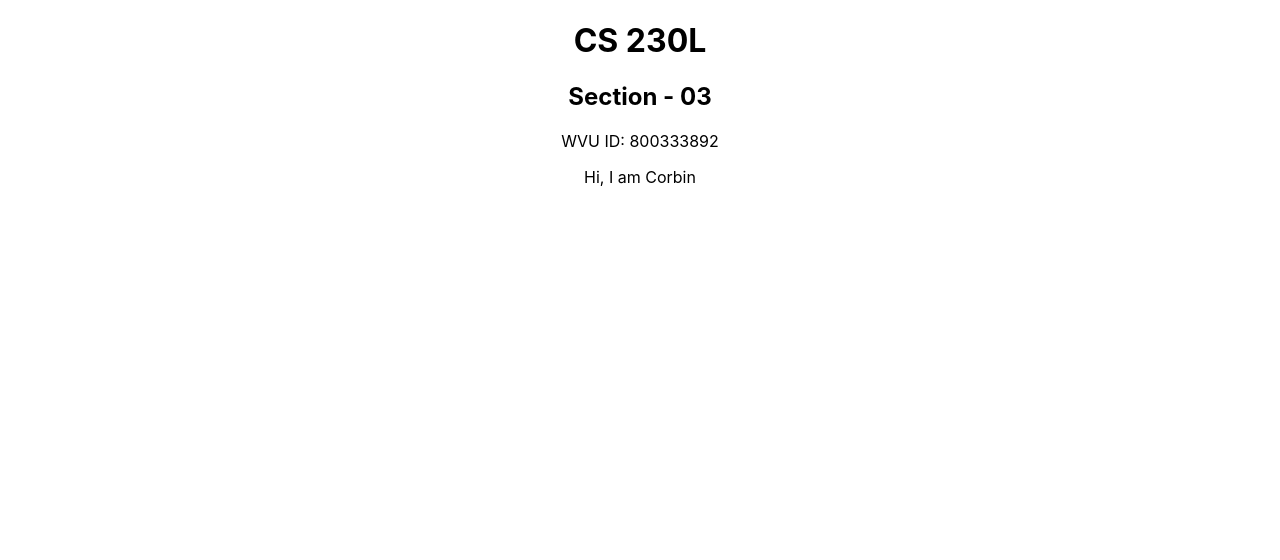
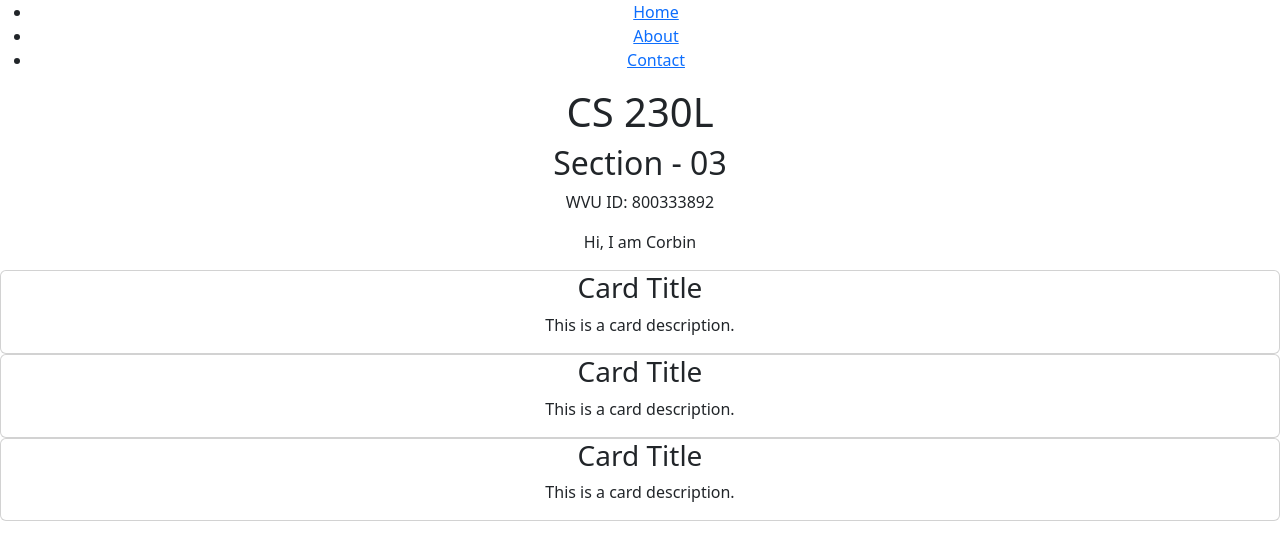
Before and after one commit to cwm00004/CSLab, a React (Create React App) app: page / in a window 1280 px wide. Shown: the top 560 px of the page. Built offline with nearby package versions, Linux system fonts and the light colour scheme.

Commit message:
attempt 1

```diff
--- a/package.json
+++ b/package.json
@@ -6,6 +6,7 @@
     "@testing-library/jest-dom": "^5.17.0",
     "@testing-library/react": "^13.4.0",
     "@testing-library/user-event": "^13.5.0",
+    "bootstrap": "^5.3.2",
     "react": "^18.2.0",
     "react-dom": "^18.2.0",
     "react-scripts": "5.0.1",
--- a/src/App.js
+++ b/src/App.js
@@ -1,13 +1,23 @@
-import logo from './logo.svg';
+// App.js
+
+import React from 'react';
 import './App.css';
+import Navbar from './Navbar'; // Import the Navbar component
+import Card from './card'; // Import the Card component
 
 function App() {
   return (
     <div className="App">
-       <h1>CS 230L</h1>
-        <h2>Section - 03</h2>
-        <p>WVU ID: 800333892</p>
-        <p>Hi, I am Corbin</p>
+      <Navbar /> {/* Use the Navbar component */}
+      <h1>CS 230L</h1>
+      <h2>Section - 03</h2>
+      <p>WVU ID: 800333892</p>
+      <p>Hi, I am Corbin</p>
+      <div className="card-container">
+        <Card /> {/* Use the Card component multiple times for each card */}
+        <Card />
+        <Card />
+      </div>
     </div>
   );
 }
--- /dev/null
+++ b/src/Navbar.js
@@ -0,0 +1,17 @@
+// Navbar.js
+
+import React from 'react';
+
+function Navbar() {
+  return (
+    <nav>
+      <ul>
+        <li><a href="/">Home</a></li>
+        <li><a href="/about">About</a></li>
+        <li><a href="/contact">Contact</a></li>
+      </ul>
+    </nav>
+  );
+}
+
+export default Navbar;
--- /dev/null
+++ b/src/card.js
@@ -0,0 +1,14 @@
+// Card.js
+
+import React from 'react';
+
+function Card() {
+  return (
+    <div className="card">
+      <h3>Card Title</h3>
+      <p>This is a card description.</p>
+    </div>
+  );
+}
+
+export default Card;
--- a/src/index.js
+++ b/src/index.js
@@ -3,6 +3,7 @@ import ReactDOM from 'react-dom/client';
 import './index.css';
 import App from './App';
 import reportWebVitals from './reportWebVitals';
+import "bootstrap/dist/css/bootstrap.css";
 
 const root = ReactDOM.createRoot(document.getElementById('root'));
 root.render(
```
Also changed, not shown: 1 other file (tests, documents, lock files or other folders).
